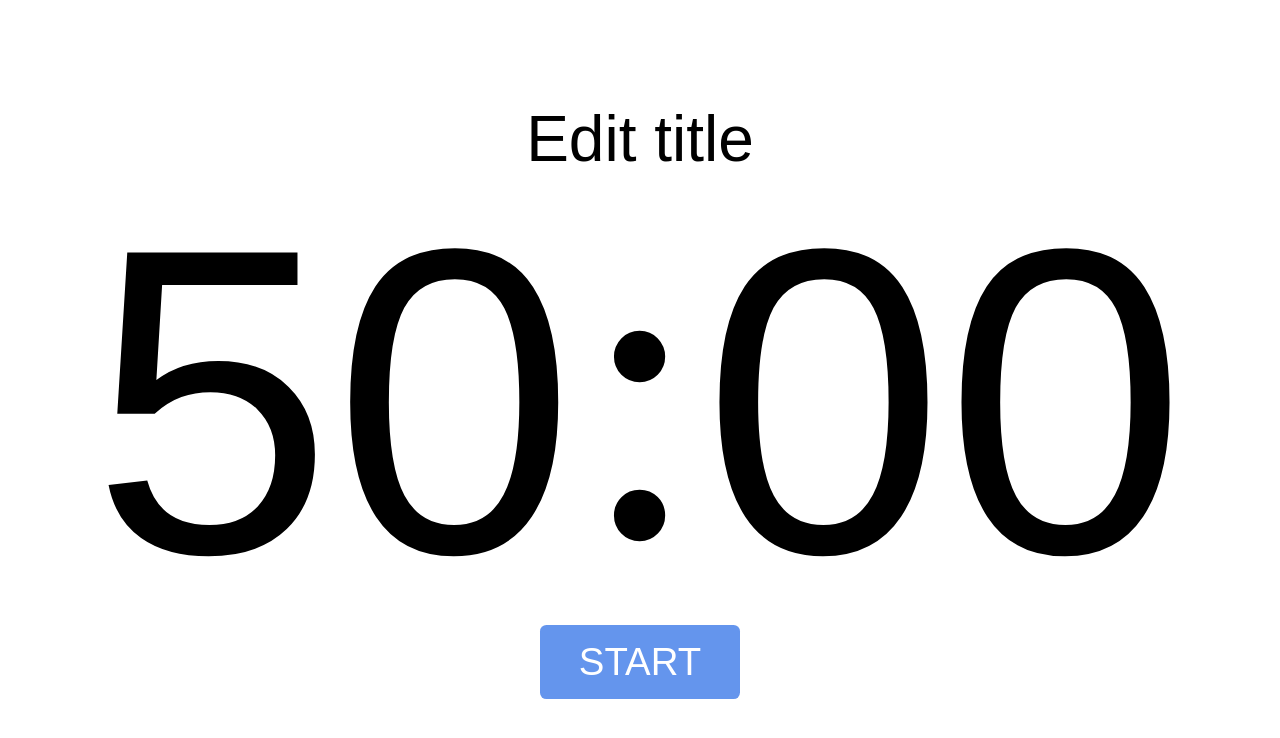
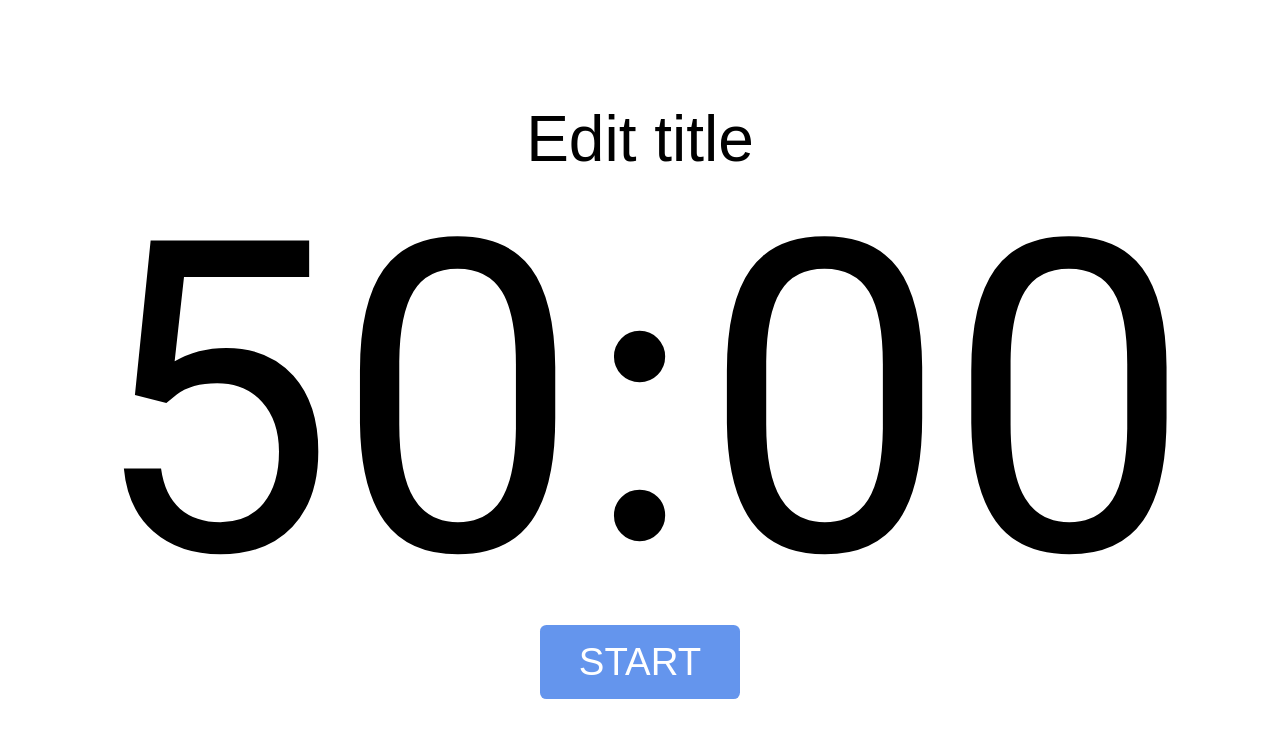
Before and after one commit to gregorkuznik/mtg-full-screen-timer, a Vue app: page / in a window 1280 px wide. Shown: the top 738 px of the page. Built offline with nearby package versions, Linux system fonts and the light colour scheme.

Commit message:
Closes #13. Changes font to Roboto.

```diff
--- a/index.html
+++ b/index.html
@@ -2,7 +2,7 @@
 <html>
   <head>
     <meta charset="utf-8">
-    <title>Full screen timer</title>
+    <title>MtG Fullscreen Timer</title>
   </head>
   <body>
     <div id="app"></div>
--- a/src/components/Main.vue
+++ b/src/components/Main.vue
@@ -130,7 +130,13 @@ export default {
 }
 </script>
 
-<style scoped>
+<style>
+  @font-face {
+    font-family: 'Roboto';
+    src: url('../../static/fonts/Roboto-Regular.ttf') format('truetype');
+    font-weight: normal;
+    font-style: normal;
+  }
   .main-container {
     width: 100vw;
     height: 100vh;
@@ -173,6 +179,7 @@ export default {
     color: green;
   }
   .input-timer {
+    font-family: "Roboto";
     font-size: inherit;
     width: 38vw;
     height: 30vw;
```
Also changed, not shown: static/fonts/Roboto-Regular.ttf (added).
